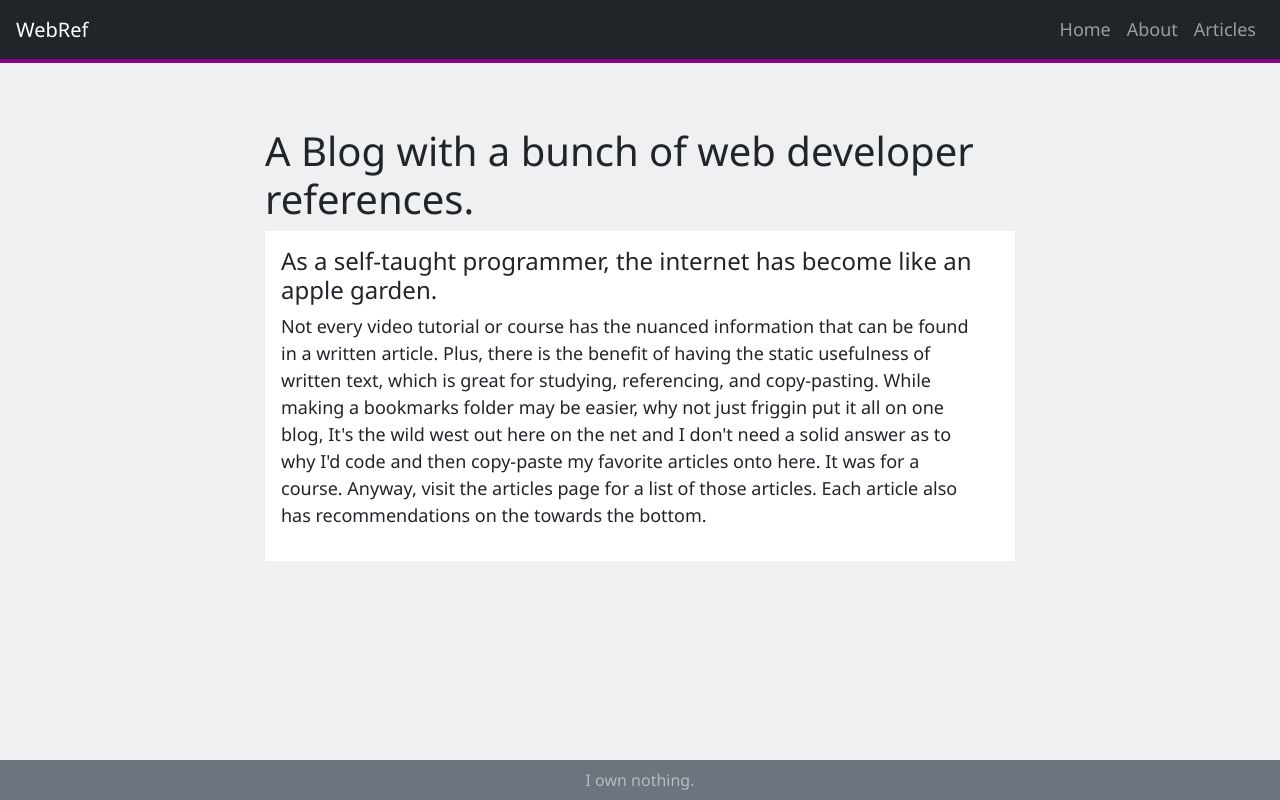
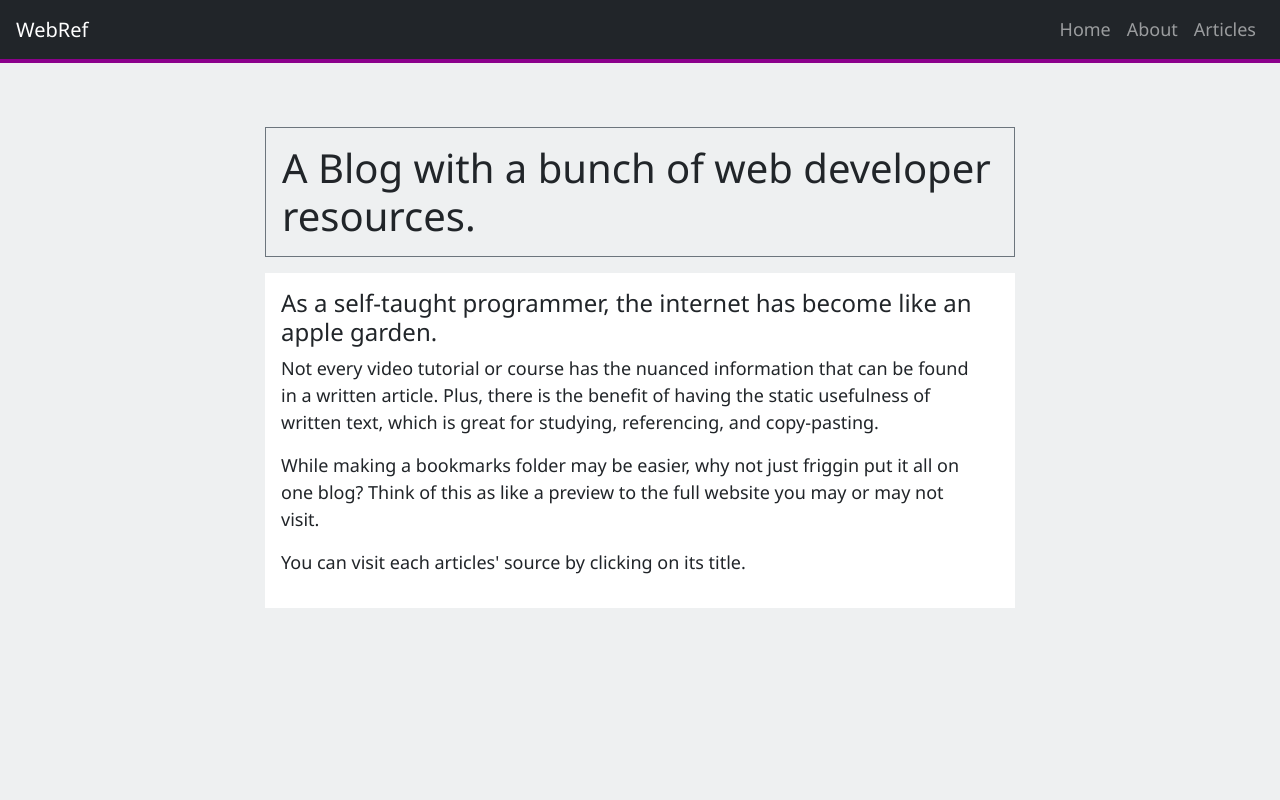
Before and after one commit to dstmarthe/reactblog, a React (Create React App) app: page / in a window 1280 px wide. Built offline with nearby package versions, Linux system fonts and the light colour scheme.

Commit message:
Home and about page styling

```diff
--- a/src/App.js
+++ b/src/App.js
@@ -6,7 +6,7 @@ import ArticlesListPage from "./pages/ArticlesListPage";
 import ArticlePage from "./pages/ArticlePage";
 import NotFoundPage from "./pages/NotFoundPage";
 import NavBar from "./NavBar";
-import Footer from "./Footer";
+
 import "bootstrap";
 import "./App.css";
 class App extends Component {
@@ -24,7 +24,6 @@ class App extends Component {
               <Route component={NotFoundPage} />
             </Switch>
           </div>
-          <Footer />
         </div>
       </Router>
     );
--- a/src/components/UpvotesSection.js
+++ b/src/components/UpvotesSection.js
@@ -9,7 +9,7 @@ const UpvotesSection = ({ articleName, upvotes, setArticleInfo }) => {
     setArticleInfo(body);
   };
   return (
-    <div id="upvotes-section" className="bg-white p-1">
+    <div id="upvotes-section" className="p-1">
       <button className="btn btn-dark" onClick={() => upvoteArticle()}>
         Add Upvote
       </button>
--- a/src/pages/AboutPage.js
+++ b/src/pages/AboutPage.js
@@ -4,7 +4,7 @@ const AboutPage = () => (
   <div className="bg-white p-3">
     <h1>This is a Blog website with posts from other useful blogs.</h1>
     <br />
-    <p>I don't own any of the content obviosly, unless specified otherwise.</p>
+    <p>I don't own any of the content obviously, unless otherwise specified.</p>
     <p>
       Visit my portfolio website for more information about
       <a href="http://dstmarthe.github.io" target="_blank">
--- a/src/pages/HomePage.js
+++ b/src/pages/HomePage.js
@@ -2,7 +2,9 @@ import React from "react";
 
 const HomePage = () => (
   <>
-    <h1>A Blog with a bunch of web developer references.</h1>
+    <h1 className="border border-secondary p-3 mb-3">
+      A Blog with a bunch of web developer resources.
+    </h1>
     <div className="bg-white p-3">
       <h4 className="mb-2">
         As a self-taught programmer, the internet has become like an apple
@@ -13,13 +15,14 @@ const HomePage = () => (
         Not every video tutorial or course has the nuanced information that can
         be found in a written article. Plus, there is the benefit of having the
         static usefulness of written text, which is great for studying,
-        referencing, and copy-pasting. While making a bookmarks folder may be
-        easier, why not just friggin put it all on one blog, It's the wild west
-        out here on the net and I don't need a solid answer as to why I'd code
-        and then copy-paste my favorite articles onto here. It was for a course.
-        Anyway, visit the articles page for a list of those articles. Each
-        article also has recommendations on the towards the bottom.
+        referencing, and copy-pasting.
       </p>
+      <p>
+        While making a bookmarks folder may be easier, why not just friggin put
+        it all on one blog? Think of this as like a preview to the full website
+        you may or may not visit.
+      </p>
+      <p>You can visit each articles' source by clicking on its title.</p>
     </div>
   </>
 );
```
